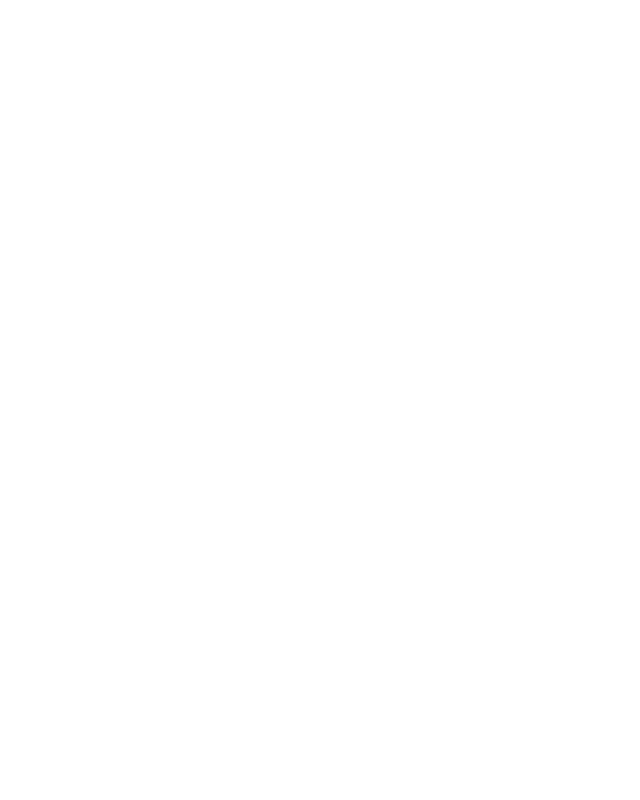
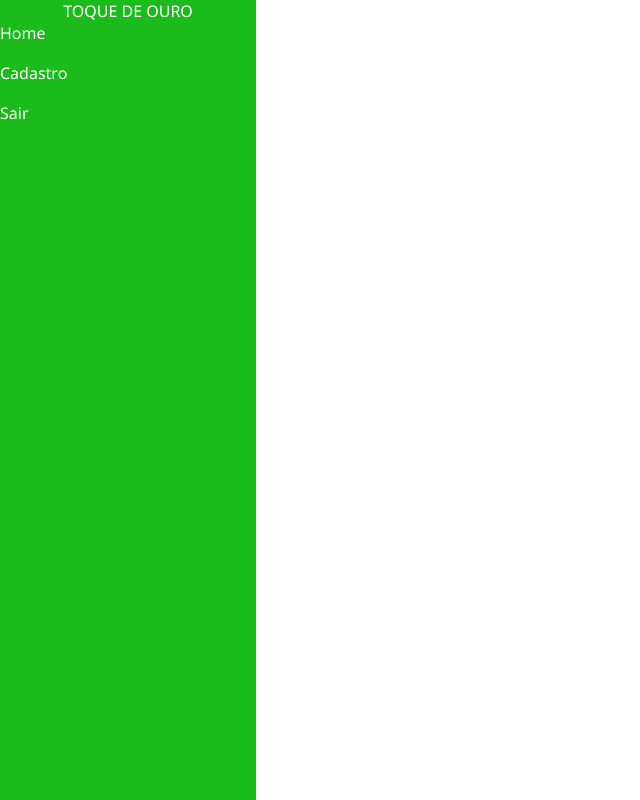
Before and after one commit to vitorfail/ponto, a React (Create React App) app: page / in a window 1280 px wide. Shown: the whole page, without its empty margins (0-640 px from the left). Built offline with nearby package versions, Linux system fonts and the light colour scheme; sample sign-in values are in the browser's storage.

Commit message:
concertando o router

```diff
--- a/package.json
+++ b/package.json
@@ -10,7 +10,7 @@
     "axios": "^1.4.0",
     "react": "^18.2.0",
     "react-dom": "^18.2.0",
-    "react-router-dom": "^5.2.0",
+    "react-router-dom": "^5.3.3",
     "react-scripts": "5.0.1",
     "sass": "^1.64.1",
     "web-vitals": "^2.1.4"
--- a/src/App.js
+++ b/src/App.js
@@ -3,7 +3,7 @@ import Rout from "./routes";
 function App(){
     return(
         <div>
-            <Rout></Rout>
+            <Rout/>
         </div>
     )
 }
--- a/src/components/Lateral/Lateral.css
+++ b/src/components/Lateral/Lateral.css
@@ -1,18 +1,22 @@
 .lateral{
     color: white;
-    background: red;
+    background: var(--vermelho);
     height: 100%;
     width: 20%;
     display: flex;
     flex-direction: column;
     align-items: center;
-    justify-content: center;
+    justify-content: flex-start;
+}
+.lateral .items{
+    width: 100%;
 }
 .lateral .items a{
+    width: 100%;
     transition: all ease 0.2s;
     height: 40px;
 }
 .lateral .items a:hover{
-    color: red;
+    color: var(--vermelho);
     background: white;
 }
--- a/src/index.css
+++ b/src/index.css
@@ -1,10 +1,21 @@
+:root{
+  --vermelho:rgb(26, 187, 26);
+}
 *{
   margin: 0;
   padding: 0;
   box-sizing: border-box;
   font-family:'Segoe UI', Tahoma, Geneva, Verdana, sans-serif;
 }
-.tudo{
+.tudo {
+  height: 100%;
+  width: 100%;
   position: absolute;
   display: flex;
 }
+.items{
+  display: flex;
+  flex-direction: column;
+  justify-content: center;
+  align-items: center;
+}
--- a/src/index.js
+++ b/src/index.js
@@ -2,12 +2,20 @@ import React from 'react';
 import ReactDOM from 'react-dom';
 import './index.css';
 import App from './App';
+import { createRoot } from 'react-dom/client';
+import Rout from './routes';
+import reportWebVitals from './reportWebVitals';
+import Login from './page/Login/Login';
+const container = document.getElementById('root');
 
-ReactDOM.render(
-  <App/>,
-  document.getElementById('root')
-);
+const root = createRoot(container); // createRoot(container!) if you use TypeScript
+root.render(<Rout/>);root.render(<React.StrictMode>
+    <App/>
+</React.StrictMode>);
+
+
 
 // If you want to start measuring performance in your app, pass a function
 // to log results (for example: reportWebVitals(console.log))
 // or send to an analytics endpoint. Learn more: https://bit.ly/CRA-vitals
+reportWebVitals();
--- /dev/null
+++ b/src/reportWebVitals.js
@@ -0,0 +1,13 @@
+const reportWebVitals = onPerfEntry => {
+    if (onPerfEntry && onPerfEntry instanceof Function) {
+      import('web-vitals').then(({ getCLS, getFID, getFCP, getLCP, getTTFB }) => {
+        getCLS(onPerfEntry);
+        getFID(onPerfEntry);
+        getFCP(onPerfEntry);
+        getLCP(onPerfEntry);
+        getTTFB(onPerfEntry);
+      });
+    }
+  };
+
+  export default reportWebVitals;
--- a/src/routes.js
+++ b/src/routes.js
@@ -1,14 +1,15 @@
-import { BrowserRouter, Route, Switch} from "react-router-dom";
+import { BrowserRouter, Route, Router,Switch} from "react-router-dom";
 import Home from "./page/Home/Home";
 import Login from "./page/Login/Login";
 import RoutesPrivate from "./RotaPrivada";
 
-const Rout = () => {
+
+const Rout = () => (
     <BrowserRouter>
         <Switch>
-            <RoutesPrivate exact path="/" element={<Home></Home>}></RoutesPrivate>
-            <Route exact path="/login" element={<Login></Login>}></Route>
+            <RoutesPrivate exact path="/" component={Home}></RoutesPrivate>
+            <Route exact path="/login" component={Login}></Route>
         </Switch>
     </BrowserRouter>
-}
+)
 export default Rout
```
Also changed, not shown: 1 other file (tests, documents, lock files or other folders).
